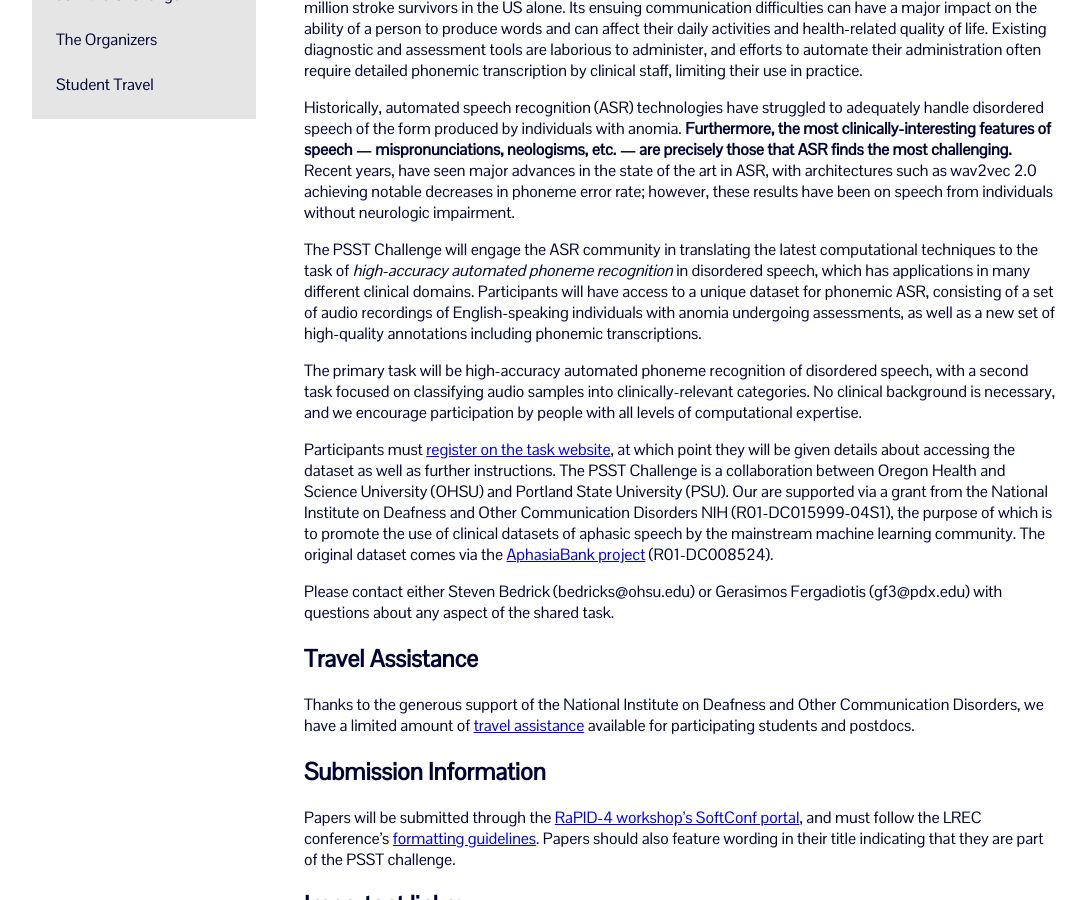
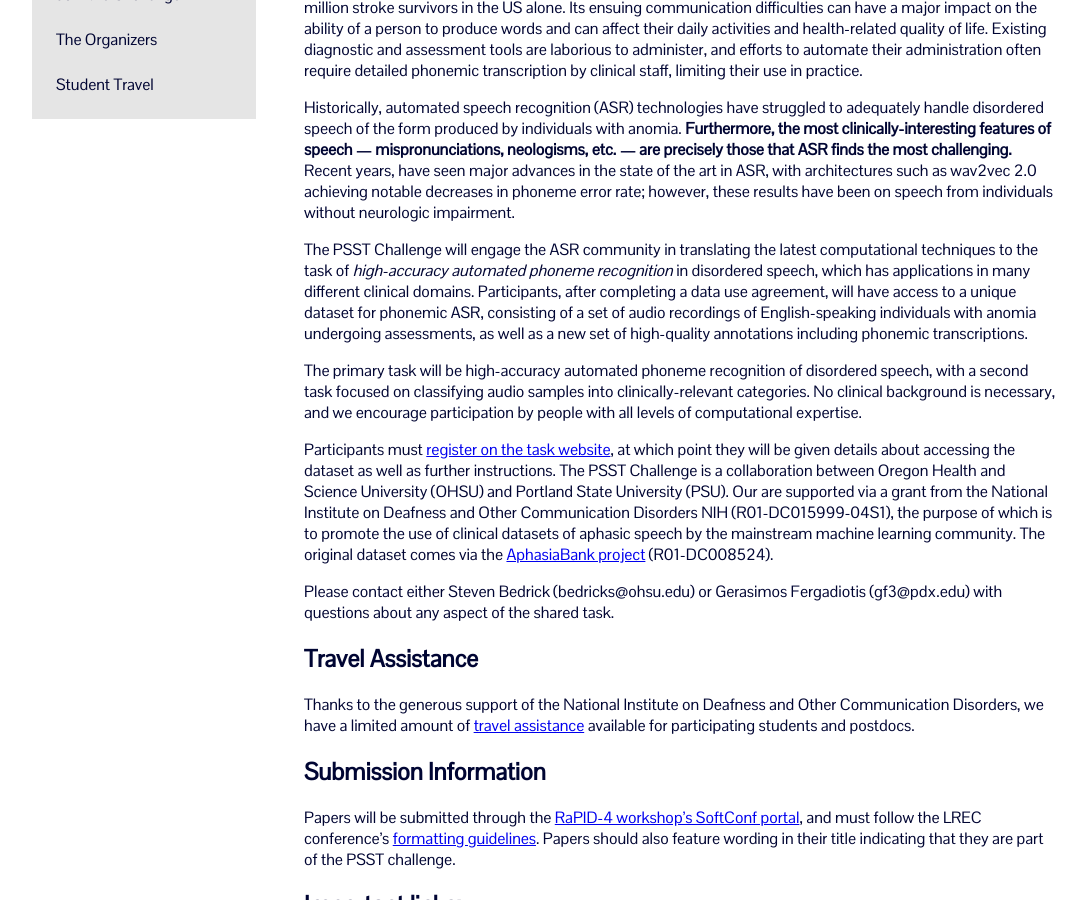
Before and after one commit to PSST-Challenge/PSST-Challenge.github.io, a Jekyll site: the page built from docs/announcement.md, in a window 1280 px wide and 900 px high, scrolled down 403 px. Shown: the whole window, without its empty margins (96-1182 px from the left). Built offline with Jekyll 4.4.1, drawn with Linux system fonts in a browser that asks for light colours.

Commit message:
Added note re: data use agreement

```diff
--- a/docs/announcement.md
+++ b/docs/announcement.md
@@ -20,7 +20,7 @@ Historically, automated speech recognition (ASR) technologies have struggled to
 Recent years, have seen major advances in the state of the art in ASR, with architectures such as wav2vec 2.0 achieving notable decreases in phoneme error rate; however, these results have been on speech from individuals without neurologic impairment.
 
 The PSST Challenge will engage the ASR community in translating the latest computational techniques to the task of *high-accuracy automated phoneme recognition* in disordered speech, which has applications in many different clinical domains.
-Participants will have access to a unique dataset for phonemic ASR, consisting of a set of audio recordings of English-speaking individuals with anomia undergoing assessments, as well as a new set of high-quality annotations including phonemic transcriptions.
+Participants, after completing a data use agreement, will have access to a unique dataset for phonemic ASR, consisting of a set of audio recordings of English-speaking individuals with anomia undergoing assessments, as well as a new set of high-quality annotations including phonemic transcriptions.
 
 The primary task will be high-accuracy automated phoneme recognition of disordered speech, with a second task focused on classifying audio samples into clinically-relevant categories. No clinical background is necessary, and we encourage participation by people with all levels of computational expertise.
 
```
